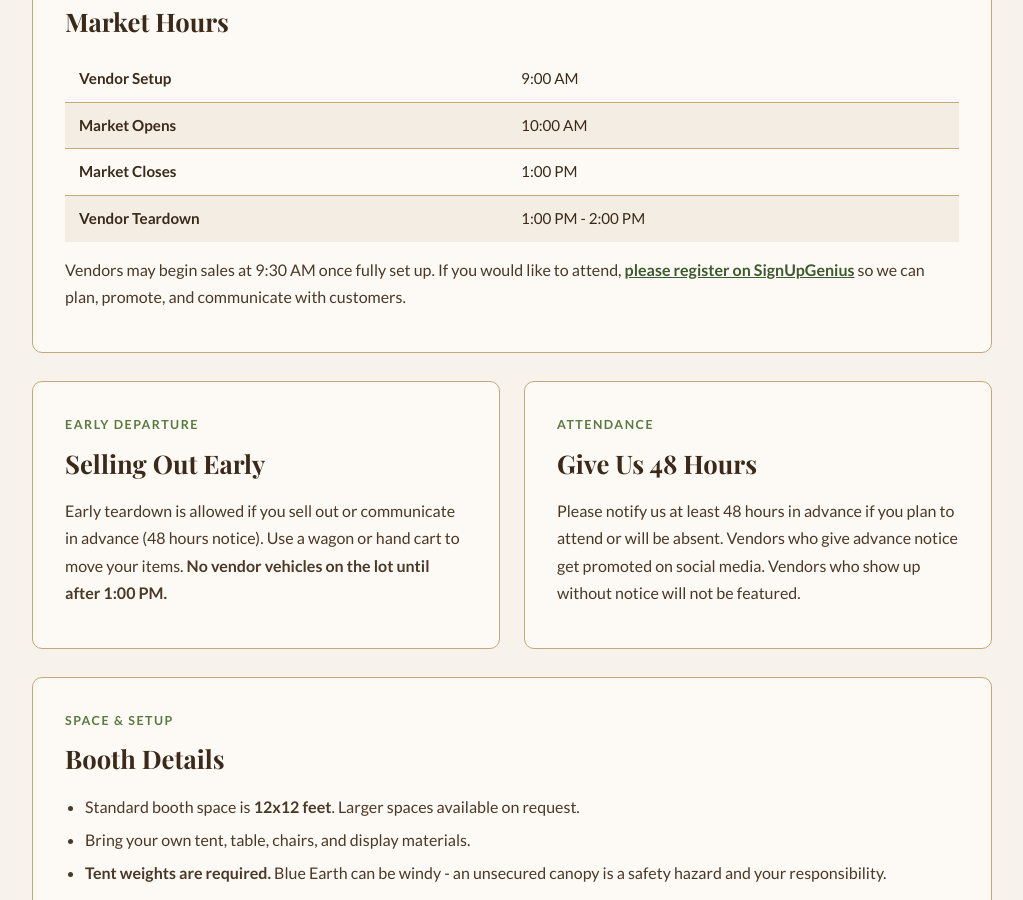
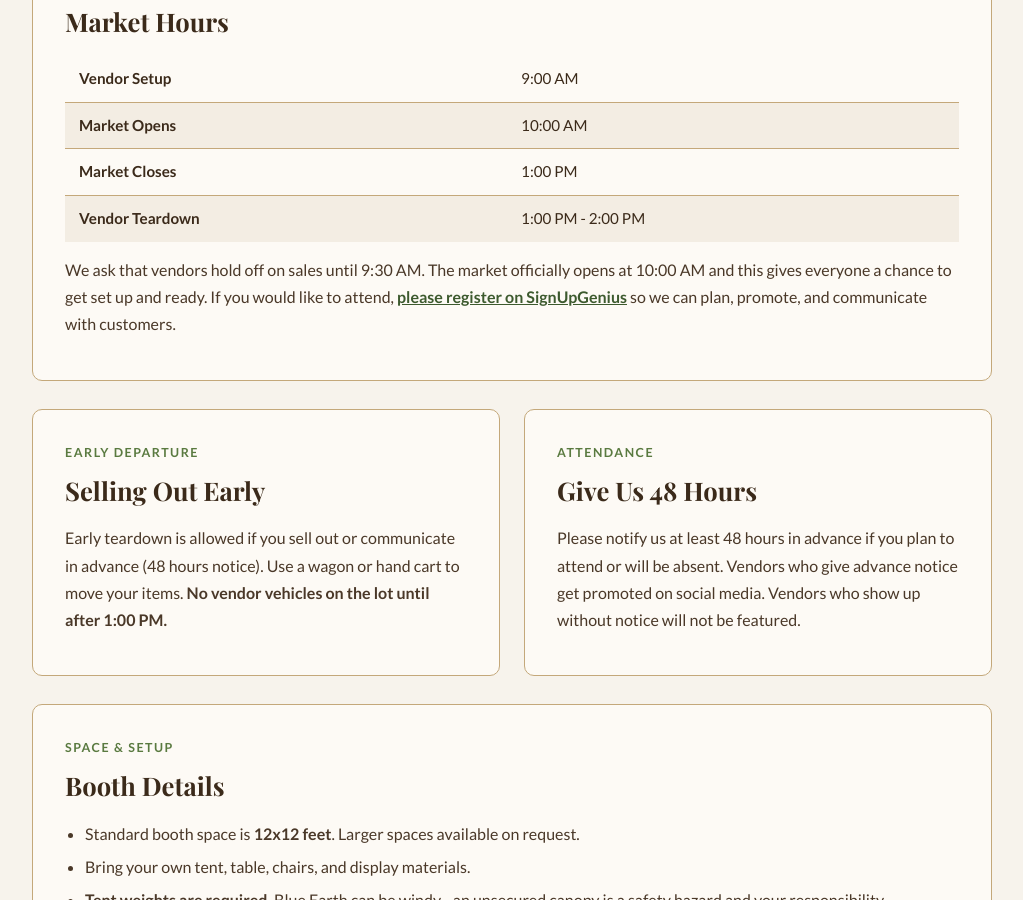
Before and after one commit to blueearthcommunitymarket/blueearthcommunitymarket.github.io, a Jekyll site: the page built from vendor-rules/index.html, in a window 1280 px wide and 900 px high, scrolled down 1680 px. Shown: the whole window, without its empty margins (128-1151 px from the left). Built offline with Jekyll 4.4.1, drawn with Linux system fonts in a browser that asks for light colours; some web fonts are replaced.

Commit message:
Update sales policy language to Heather's wording

```diff
--- a/vendor-rules/index.html
+++ b/vendor-rules/index.html
@@ -96,7 +96,7 @@
                 </tr>
             </tbody>
         </table>
-        <p>Vendors may begin sales at 9:30 AM once fully set up. If you would like to attend, <a href="https://www.signupgenius.com/go/10C044BACA922AAF9C61-63147410-blue" target="_blank" rel="noopener" style="color: var(--green-dark); font-weight: 700;">please register on SignUpGenius</a> so we can plan, promote, and communicate with customers.</p>
+        <p>We ask that vendors hold off on sales until 9:30 AM. The market officially opens at 10:00 AM and this gives everyone a chance to get set up and ready. If you would like to attend, <a href="https://www.signupgenius.com/go/10C044BACA922AAF9C61-63147410-blue" target="_blank" rel="noopener" style="color: var(--green-dark); font-weight: 700;">please register on SignUpGenius</a> so we can plan, promote, and communicate with customers.</p>
     </div>
 
     <div class="grid-2">
```
